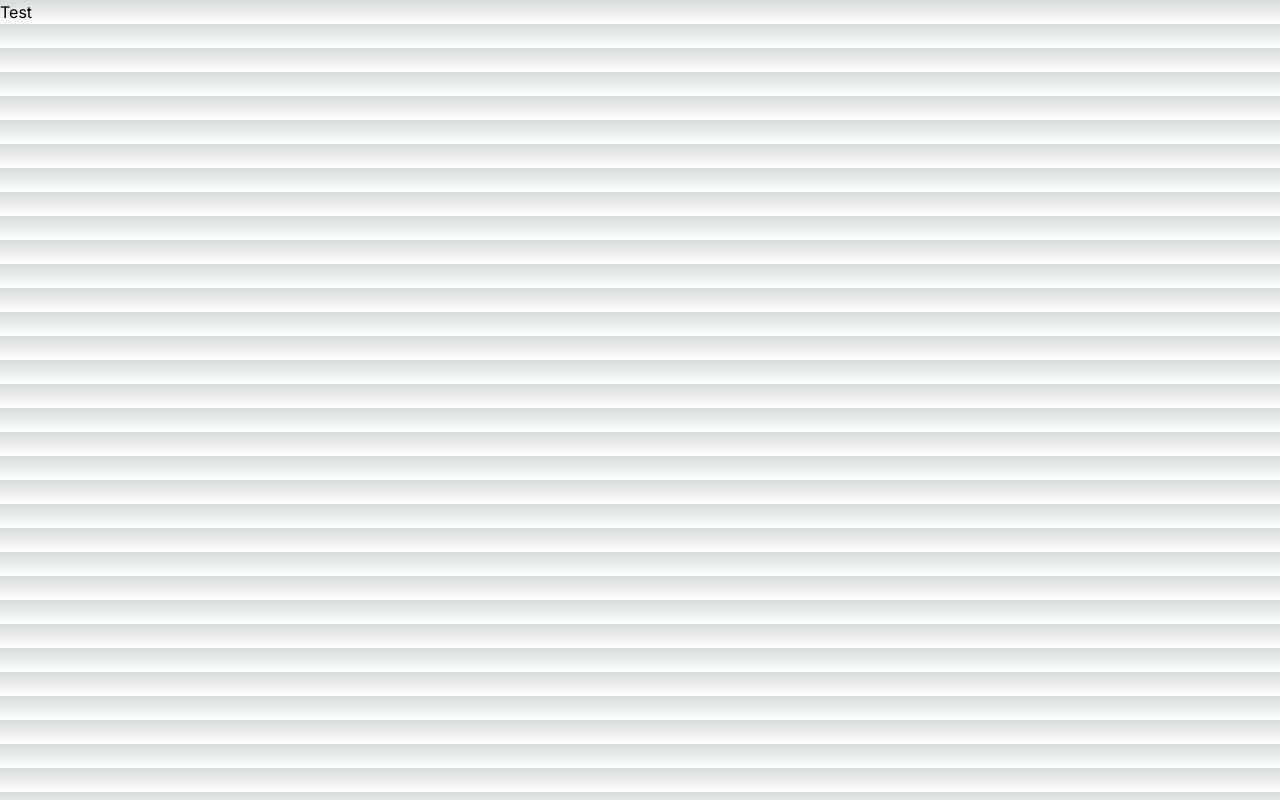
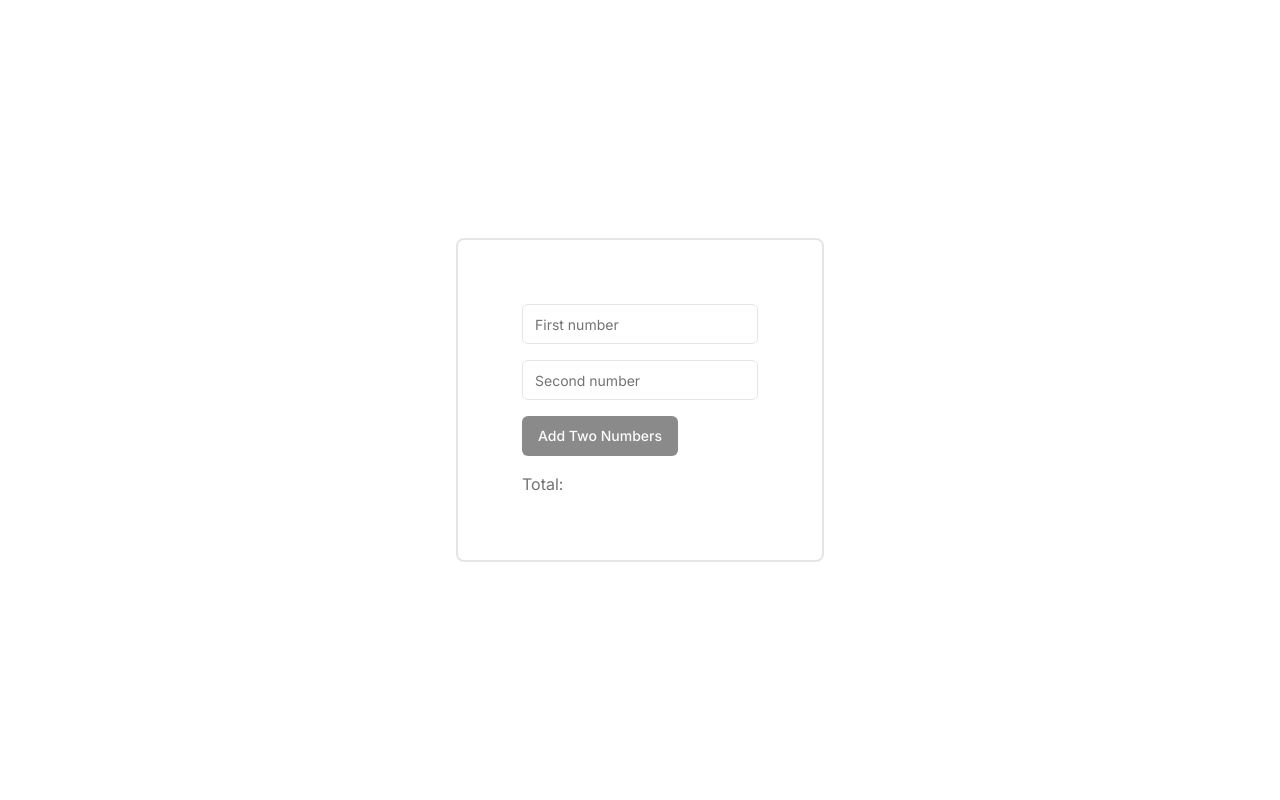
Before and after one commit to Shihab-Github/assessment-react, a Next.js app: page / in a window 1280 px wide. Built offline with nearby package versions, Linux system fonts and the light colour scheme.

Commit message:
add two numbers

```diff
--- a/src/app/globals.css
+++ b/src/app/globals.css
@@ -2,32 +2,75 @@
   @tailwind components;
   @tailwind utilities;
 
+  @layer base {
     :root {
-  --foreground-rgb: 0, 0, 0;
-  --background-start-rgb: 214, 219, 220;
-  --background-end-rgb: 255, 255, 255;
+      --background: 0 0% 100%;
+      --foreground: 0 0% 3.9%;
+
+      --card: 0 0% 100%;
+      --card-foreground: 0 0% 3.9%;
+
+      --popover: 0 0% 100%;
+      --popover-foreground: 0 0% 3.9%;
+
+      --primary: 0 0% 9%;
+      --primary-foreground: 0 0% 98%;
+
+      --secondary: 0 0% 96.1%;
+      --secondary-foreground: 0 0% 9%;
+
+      --muted: 0 0% 96.1%;
+      --muted-foreground: 0 0% 45.1%;
+
+      --accent: 0 0% 96.1%;
+      --accent-foreground: 0 0% 9%;
+
+      --destructive: 0 84.2% 60.2%;
+      --destructive-foreground: 0 0% 98%;
+
+      --border: 0 0% 89.8%;
+      --input: 0 0% 89.8%;
+      --ring: 0 0% 3.9%;
+
+      --radius: 0.5rem;
     }
 
-@media (prefers-color-scheme: dark) {
-  :root {
-    --foreground-rgb: 255, 255, 255;
-    --background-start-rgb: 0, 0, 0;
-    --background-end-rgb: 0, 0, 0;
+    .dark {
+      --background: 0 0% 3.9%;
+      --foreground: 0 0% 98%;
+
+      --card: 0 0% 3.9%;
+      --card-foreground: 0 0% 98%;
+
+      --popover: 0 0% 3.9%;
+      --popover-foreground: 0 0% 98%;
+
+      --primary: 0 0% 98%;
+      --primary-foreground: 0 0% 9%;
+
+      --secondary: 0 0% 14.9%;
+      --secondary-foreground: 0 0% 98%;
+
+      --muted: 0 0% 14.9%;
+      --muted-foreground: 0 0% 63.9%;
+
+      --accent: 0 0% 14.9%;
+      --accent-foreground: 0 0% 98%;
+
+      --destructive: 0 62.8% 30.6%;
+      --destructive-foreground: 0 0% 98%;
+
+      --border: 0 0% 14.9%;
+      --input: 0 0% 14.9%;
+      --ring: 0 0% 83.1%;
     }
   }
 
+  @layer base {
+    * {
+      @apply border-border;
+    }
     body {
-  color: rgb(var(--foreground-rgb));
-  background: linear-gradient(
-      to bottom,
-      transparent,
-      rgb(var(--background-end-rgb))
-    )
-    rgb(var(--background-start-rgb));
-}
-
-@layer utilities {
-  .text-balance {
-    text-wrap: balance;
+      @apply bg-background text-foreground;
     }
   }
--- a/src/app/page.js
+++ b/src/app/page.js
@@ -1,3 +1,51 @@
+"use client";
+
+import { Input } from "@/components/ui/input";
+import { Button } from "@/components/ui/button";
+import { useMemo, useState } from "react";
+
 export default function Home() {
-  return <div>Test</div>;
+  const [number1, setNumber1] = useState();
+  const [number2, setNumber2] = useState();
+
+  const [total, setTotal] = useState();
+
+  const calculateTotal = () => {
+    return setTotal(Number(number1) + Number(number2));
+  };
+
+  const onFirstNumberChange = (e) => setNumber1(e.target.value);
+  const onSecondNumberChange = (e) => setNumber2(e.target.value);
+
+  return (
+    <div className="flex h-screen items-center justify-center ">
+      <div className="flex items-center gap-4 flex-col justify-center rounded-lg border-solid border-2 p-16">
+        <div>
+          <Input
+            type="number"
+            onChange={onFirstNumberChange}
+            value={number1}
+            placeholder="First number"
+          />
+        </div>
+        <div>
+          <Input
+            type="number"
+            onChange={onSecondNumberChange}
+            value={number2}
+            placeholder="Second number"
+          />
+        </div>
+        <div className="self-start">
+          <Button onClick={calculateTotal} disabled={!number1 || !number2}>
+            Add Two Numbers
+          </Button>
+        </div>
+
+        <p className="text-md self-start text-muted-foreground">
+          Total: {total}
+        </p>
+      </div>
+    </div>
+  );
 }
--- /dev/null
+++ b/src/components/ui/button.jsx
@@ -0,0 +1,47 @@
+import * as React from "react"
+import { Slot } from "@radix-ui/react-slot"
+import { cva } from "class-variance-authority";
+
+import { cn } from "@/lib/utils"
+
+const buttonVariants = cva(
+  "inline-flex items-center justify-center whitespace-nowrap rounded-md text-sm font-medium ring-offset-background transition-colors focus-visible:outline-none focus-visible:ring-2 focus-visible:ring-ring focus-visible:ring-offset-2 disabled:pointer-events-none disabled:opacity-50",
+  {
+    variants: {
+      variant: {
+        default: "bg-primary text-primary-foreground hover:bg-primary/90",
+        destructive:
+          "bg-destructive text-destructive-foreground hover:bg-destructive/90",
+        outline:
+          "border border-input bg-background hover:bg-accent hover:text-accent-foreground",
+        secondary:
+          "bg-secondary text-secondary-foreground hover:bg-secondary/80",
+        ghost: "hover:bg-accent hover:text-accent-foreground",
+        link: "text-primary underline-offset-4 hover:underline",
+      },
+      size: {
+        default: "h-10 px-4 py-2",
+        sm: "h-9 rounded-md px-3",
+        lg: "h-11 rounded-md px-8",
+        icon: "h-10 w-10",
+      },
+    },
+    defaultVariants: {
+      variant: "default",
+      size: "default",
+    },
+  }
+)
+
+const Button = React.forwardRef(({ className, variant, size, asChild = false, ...props }, ref) => {
+  const Comp = asChild ? Slot : "button"
+  return (
+    (<Comp
+      className={cn(buttonVariants({ variant, size, className }))}
+      ref={ref}
+      {...props} />)
+  );
+})
+Button.displayName = "Button"
+
+export { Button, buttonVariants }
--- /dev/null
+++ b/src/components/ui/input.jsx
@@ -0,0 +1,19 @@
+import * as React from "react"
+
+import { cn } from "@/lib/utils"
+
+const Input = React.forwardRef(({ className, type, ...props }, ref) => {
+  return (
+    (<input
+      type={type}
+      className={cn(
+        "flex h-10 w-full rounded-md border border-input bg-background px-3 py-2 text-sm ring-offset-background file:border-0 file:bg-transparent file:text-sm file:font-medium placeholder:text-muted-foreground focus-visible:outline-none focus-visible:ring-2 focus-visible:ring-ring focus-visible:ring-offset-2 disabled:cursor-not-allowed disabled:opacity-50",
+        className
+      )}
+      ref={ref}
+      {...props} />)
+  );
+})
+Input.displayName = "Input"
+
+export { Input }
--- /dev/null
+++ b/src/lib/utils.js
@@ -0,0 +1,6 @@
+import { clsx } from "clsx"
+import { twMerge } from "tailwind-merge"
+
+export function cn(...inputs) {
+  return twMerge(clsx(inputs))
+}
--- a/tailwind.config.js
+++ b/tailwind.config.js
@@ -1,18 +1,77 @@
 /** @type {import('tailwindcss').Config} */
 module.exports = {
+  darkMode: ["class"],
   content: [
-    "./src/pages/**/*.{js,ts,jsx,tsx,mdx}",
-    "./src/components/**/*.{js,ts,jsx,tsx,mdx}",
-    "./src/app/**/*.{js,ts,jsx,tsx,mdx}",
+    './pages/**/*.{js,jsx}',
+    './components/**/*.{js,jsx}',
+    './app/**/*.{js,jsx}',
+    './src/**/*.{js,jsx}',
   ],
+  prefix: "",
   theme: {
+    container: {
+      center: true,
+      padding: "2rem",
+      screens: {
+        "2xl": "1400px",
+      },
+    },
     extend: {
-      backgroundImage: {
-        "gradient-radial": "radial-gradient(var(--tw-gradient-stops))",
-        "gradient-conic":
-          "conic-gradient(from 180deg at 50% 50%, var(--tw-gradient-stops))",
+      colors: {
+        border: "hsl(var(--border))",
+        input: "hsl(var(--input))",
+        ring: "hsl(var(--ring))",
+        background: "hsl(var(--background))",
+        foreground: "hsl(var(--foreground))",
+        primary: {
+          DEFAULT: "hsl(var(--primary))",
+          foreground: "hsl(var(--primary-foreground))",
+        },
+        secondary: {
+          DEFAULT: "hsl(var(--secondary))",
+          foreground: "hsl(var(--secondary-foreground))",
+        },
+        destructive: {
+          DEFAULT: "hsl(var(--destructive))",
+          foreground: "hsl(var(--destructive-foreground))",
+        },
+        muted: {
+          DEFAULT: "hsl(var(--muted))",
+          foreground: "hsl(var(--muted-foreground))",
+        },
+        accent: {
+          DEFAULT: "hsl(var(--accent))",
+          foreground: "hsl(var(--accent-foreground))",
+        },
+        popover: {
+          DEFAULT: "hsl(var(--popover))",
+          foreground: "hsl(var(--popover-foreground))",
+        },
+        card: {
+          DEFAULT: "hsl(var(--card))",
+          foreground: "hsl(var(--card-foreground))",
+        },
+      },
+      borderRadius: {
+        lg: "var(--radius)",
+        md: "calc(var(--radius) - 2px)",
+        sm: "calc(var(--radius) - 4px)",
+      },
+      keyframes: {
+        "accordion-down": {
+          from: { height: "0" },
+          to: { height: "var(--radix-accordion-content-height)" },
+        },
+        "accordion-up": {
+          from: { height: "var(--radix-accordion-content-height)" },
+          to: { height: "0" },
+        },
+      },
+      animation: {
+        "accordion-down": "accordion-down 0.2s ease-out",
+        "accordion-up": "accordion-up 0.2s ease-out",
       },
     },
   },
-  plugins: [],
-};
+  plugins: [require("tailwindcss-animate")],
+}
```
Also changed, not shown: package.json (+10 -4 lines), components.json (added), 1 other file (tests, documents, lock files or other folders). Lines whose indentation alone changed are shown as unchanged.
